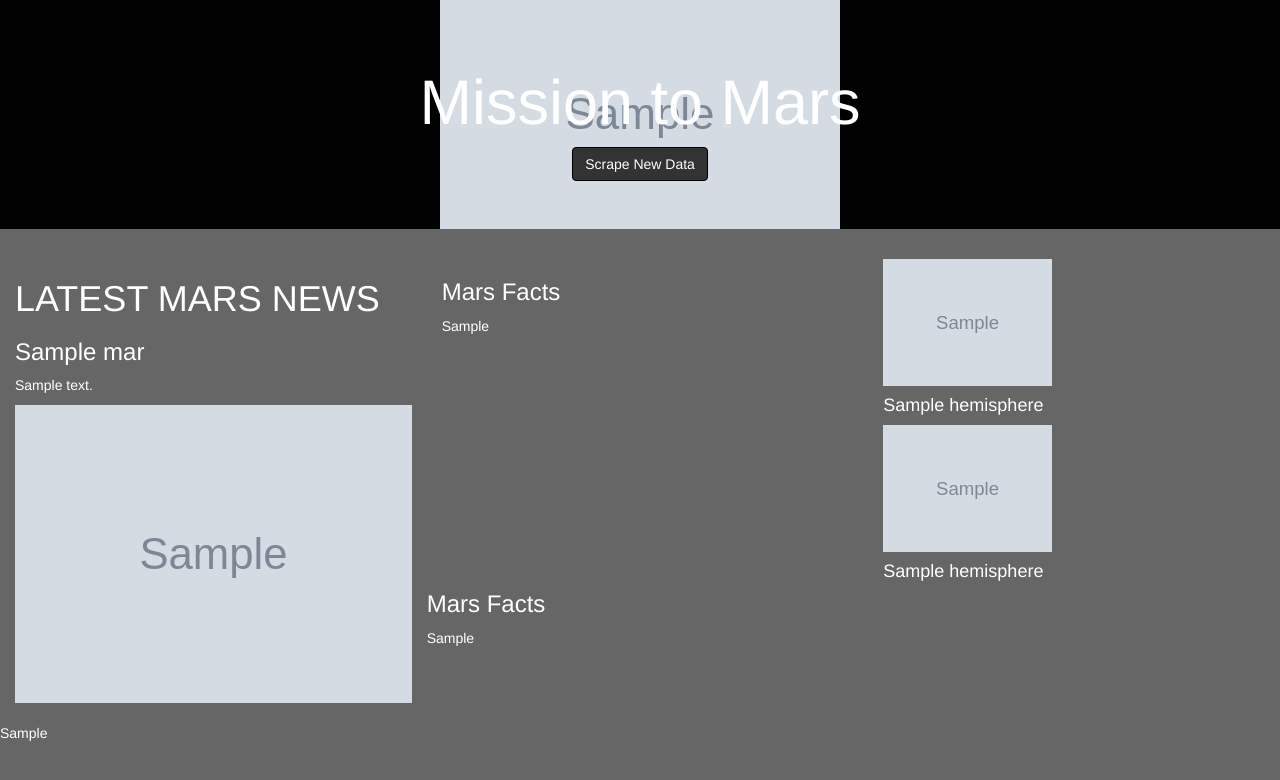
After one commit to klharp/Web-Scraping-MissionToMars, a Flask app: template Mission_to_Mars/templates/indexold.html in a window 1280 px wide. The commit adds this page. Shown: the top 780 px of the page. Run offline with Flask 2, Linux system fonts and the light colour scheme; the template is opened without the code that fills it: most values are stand-ins (such as "Sample title", 1, 10 or a date in 2020); grey boxes marked "Sample" are stand-in pictures; some libraries are stand-ins or nearby versions.

Commit message:
table not working, progress on layout

```diff
--- /dev/null
+++ b/Mission_to_Mars/templates/indexold.html
@@ -0,0 +1,100 @@
+<!DOCTYPE html>
+<html lang="en">
+
+<head>
+  <meta charset="UTF-8">
+  <meta name="viewport" content="width=device-width, initial-scale=1.0">
+  <meta http-equiv="X-UA-Compatible" content="ie=edge">
+  <title>Kerry Harp: Mission to Mars</title>
+  <link rel="stylesheet" href="https://maxcdn.bootstrapcdn.com/bootstrap/3.3.7/css/bootstrap.min.css">
+  <!-- put own css here -->
+  <style>
+    body {
+      color: #fff;
+      background-color: #666;
+    }
+
+    .jumbotron {
+      background-image: url({{mars.featured_img_url}});
+      background-repeat: no-repeat;
+      background-position:center;
+      background-color: #000
+    }
+
+    .btn {
+      background-color: #333;
+      border-color: #000;
+      text
+    }
+  </style>
+</head>
+
+<body>
+  <div class="containerfluid">
+    <div class="jumbotron text-center">
+      <h1>Mission to Mars</h1>
+      <a href="/scrape" class="btn btn-info" role="button">Scrape New Data</a>
+    </div>
+  </div>
+
+  <div class="containerfluid">
+    <div class="col-md-4">
+      <!-- News -->
+      <div class="row">
+        <div class="col-md-12">
+          <h1 class="text-uppercase">Latest Mars News</h1>
+          <h3>{{mars.news_title}}</h3>
+          <p>{{mars.news_body}}</p>
+        </div>
+      </div>
+      <!-- Featured Image -->
+      <div class="row">
+        <div class="col-md-12">
+          <img src="{{mars.featured_img_url}}" class="img-responsive" alt="featured image">
+        </div>
+      </div>
+    </div>
+
+    <div class="col-md-4">
+
+      <!-- Facts -->
+      <div class="row">
+        <div class="col-md-12">
+          <h3>Mars Facts</h3>
+          <table class="table table-sm table-striped table-bordered table-responsive-lg">
+            {{mars.fact_table | safe }}
+          </table>
+        </div>
+      </div>
+    </div>
+
+    <div class="col-md-4">
+      <!-- Hemispheres -->
+      <div class="row">
+        <div class="col-md-12">
+          {% for hemisphere in mars.hemispheres[0:2] %}
+          <div class="col-md-6"><img src="{{ hemisphere.img_url }}" class="img-responsive" alt="Responsive image">
+            <h4>{{hemisphere.title}}</h4>
+          </div>
+          {% endfor %}
+        </div>
+        <div class="col-md-12">
+          {% for hemisphere in mars.hemispheres[2:4] %}
+          <div class="col-md-6"><img src="{{ hemisphere.img_url }}" class="img-responsive" alt="Responsive image">
+            <h4>{{hemisphere.title}}</h4>
+          </div>
+          {% endfor %}
+        </div>
+      </div>
+    </div>
+  </div>
+
+  <h3>Mars Facts</h3>
+  <table class="table table-sm table-striped table-bordered table-responsive-lg">
+    {{mars.fact_table | safe }}
+  </table>
+{{mars.fact_table}}
+
+</body>
+
+</html>
```
Also changed, not shown: Mission_to_Mars/templates/index.html (+18 -22 lines).
